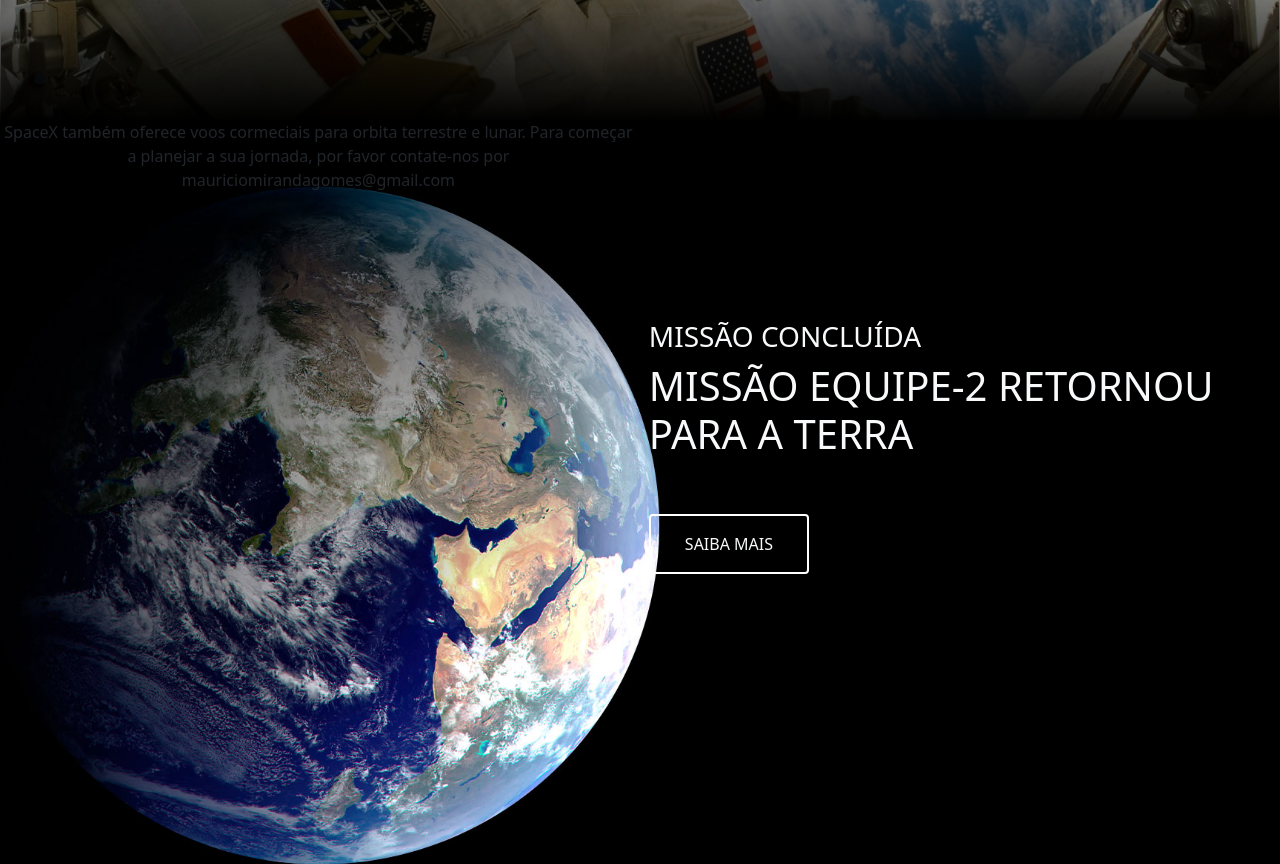
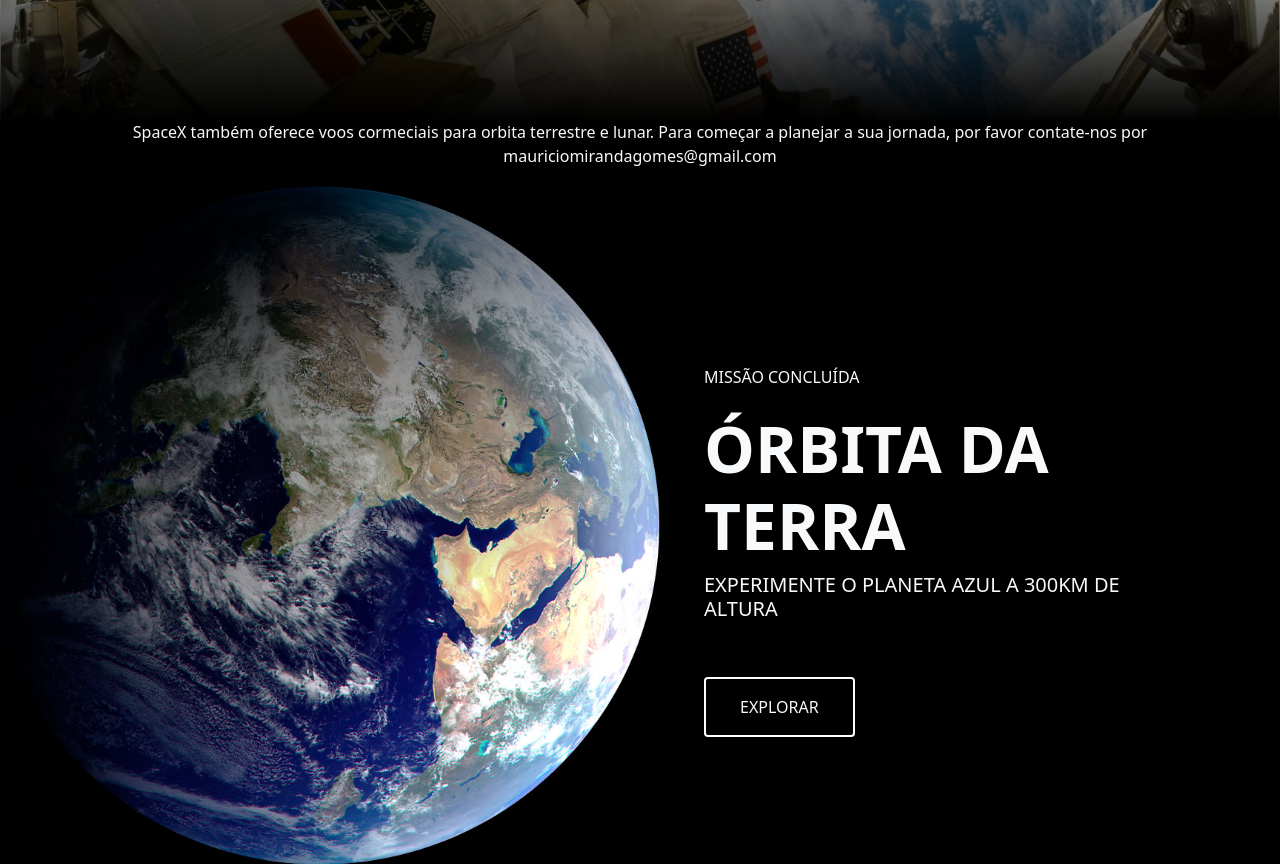
Before and after one commit to mauriciomira1/Bootstrap, a website: page SpaceX/pages/humanSpace.html in a window 1280 px wide. Shown: the part 680-1544 px from the top of the page. Drawn offline with nearby package versions, Linux system fonts and the light colour scheme.

Commit message:
more spacex

```diff
--- a/SpaceX/pages/humanSpace.html
+++ b/SpaceX/pages/humanSpace.html
@@ -49,22 +49,24 @@
     <div class="container text-center"><img class="arrowDown" src="../img/home/arrowDown.gif" alt="arrowDown"></div>
   </article>
   <article class="container2">
-    <div data-aos="flip-right" data-aos-duration="1000" class="text-center">
-      <p>SpaceX também oferece voos cormeciais para orbita terrestre e lunar. Para começar a planejar a sua jornada, por
-        favor contate-nos por mauriciomirandagomes@gmail.com</p>
+    <div data-aos="flip-right" data-aos-duration="1000" class="container text-center text-2">
+      <p class="text-light">SpaceX também oferece voos cormeciais para orbita terrestre e lunar. Para
+        começar a planejar a sua jornada, por favor contate-nos por mauriciomirandagomes@gmail.com</p>
     </div>
 
-    <div class="container-text container" data-aos="fade-right" data-aos-duration="1500">
-      <h3 class="text-light">MISSÃO CONCLUÍDA</h3>
-      <h1 class="text-light">MISSÃO EQUIPE-2 RETORNOU</br>PARA A TERRA</h1>
-      <button type="button" class="btn btn-outline-light btn-style mt-5">SAIBA MAIS</button>
+    <div class="container-text container itens-2" data-aos="fade-right" data-aos-duration="1500">
+      <h6 class="text-light pb-3 sm">MISSÃO CONCLUÍDA</h6>
+      <h1 class="text-light title-content">ÓRBITA DA TERRA</h5>
+        <h5 class="text-light">EXPERIMENTE O PLANETA AZUL A 300KM DE ALTURA</h6>
+          <button type="button" class="btn btn-outline-light btn-style mt-5">EXPLORAR</button>
     </div>
   </article>
   <article class="container3">
     <div class="container-text container" data-aos="fade-left" data-aos-duration="1500">
       <h3 class="text-light">MISSÃO CONCLUÍDA</h3>
-      <h1 class="text-light">DRAGON RETORNOU</br>PARA A TERRA</h1>
-      <button type="button" class="btn btn-outline-light btn-style mt-5">SAIBA MAIS</button>
+      <h1 class="text-light">ÓRBITA DA TERRA</h1>
+      <h6>EXPERIMENTE O PLANETA AZUL A 300KM DE ALTURA</h6>
+      <button type="button" class="btn btn-outline-light btn-style mt-5">EXPLORAR</button>
     </div>
   </article>
   <article class="container4">
--- a/SpaceX/sass/human.scss
+++ b/SpaceX/sass/human.scss
@@ -21,14 +21,18 @@
   height: 100vh;
   background-repeat: none;
   background-size: cover;
-  display: flex;
-  justify-content: center;
-  align-items: start;
+  /*   display: flex;
+  justify-content: center; */
 }
 
 .container2 {
   background-image: url('/SpaceX/img/humanFlight/02.jpg');
   background-size: cover;
+}
+
+.itens-2 {
+  width: 100vw;
+  padding-left: 55%;
 
 }
 
@@ -66,3 +70,8 @@
 .container-text {
   margin: 200px 0 0 0;
 }
+
+.title-content {
+  font-size: 4em;
+  font-weight: 700;
+}
```
Also changed, not shown: SpaceX/css/human.css, 1 other file.
